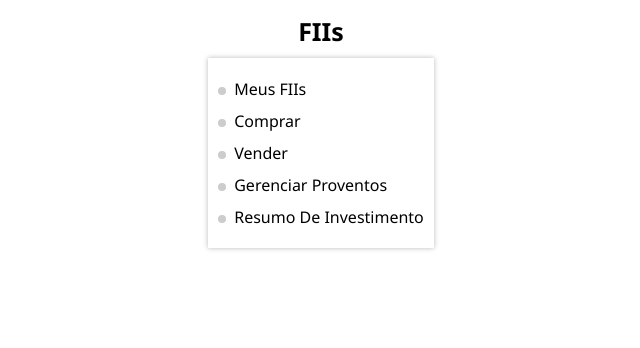
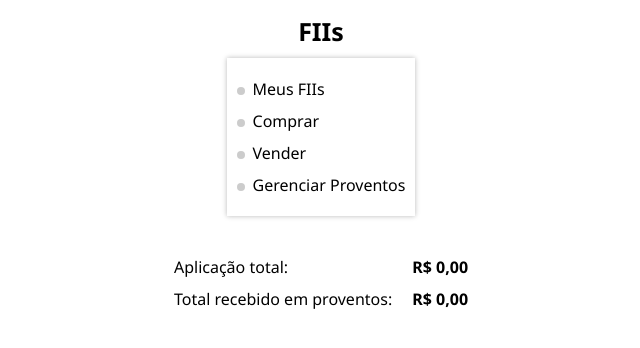
Before and after one commit to devguilhermecosta/sys-web-invest, a Django app: page /ativos/fiis/ in a window 1280 px wide. Shown: the part 46-394 px from the top of the page, without its empty margins (319-959 px from the left). Run offline with Django 4.2, Linux system fonts and the light colour scheme; the visitor is signed in with stand-in values (Sample User, id 1).

Commit message:
feat: created the fii summary

```diff
--- a/base_static/global/css/global.css
+++ b/base_static/global/css/global.css
@@ -546,6 +546,36 @@ textarea.C-login_input {
   align-items: center;
 }
 
+.C-fiis_summary {
+  margin: 30px 0;
+  display: flex;
+  flex-direction: column;
+  justify-items: center;
+  align-items: center;
+}
+
+.C-fiis_summary > div {
+  max-width: fit-content;
+  /* background-color: red; */
+}
+
+.C-fiis_summary_detail {
+  display: flex;
+  justify-content: space-between;
+  align-items: center;
+  column-gap: 20px;
+  margin: 10px 0;
+}
+
+.C-fiis_summary_detail span {
+  font-weight: 700;
+  white-space: nowrap;
+}
+
+.C-fiis_summary >div > p {
+  max-width: inherit;
+}
+
 #show-invest {
   display: none;
 }
--- a/product/templates/product/pages/fiis/fiis.html
+++ b/product/templates/product/pages/fiis/fiis.html
@@ -1,4 +1,5 @@
 {% extends 'global/pages/base.html' %}
+{% load money %}
 
 {% block title %}
   FIIs
@@ -20,8 +21,19 @@
     <li class="C-dashboard_list_li">
       <a class="C-dashboard_link" href="{% url 'product:fiis_manage_income' %}">Gerenciar proventos</a>
     </li>
-    <li class="C-dashboard_list_li">
-      <a class="C-dashboard_link" href="">Resumo de investimento</a>
-    </li>
   </ul>
+
+  <!-- summary -->
+  <section class="C-fiis_summary">
+    <div>
+      <div class="C-fiis_summary_detail" >
+        <p>Aplicação total:</p>
+        <span>{{ total_applied|real_brl }}</span>
+      </div>
+      <div class="C-fiis_summary_detail" >
+        <p>Total recebido em proventos:</p>
+        <span>{{ total_received_in_profits|real_brl }}</span>
+      </div>
+    </div>
+  </section>
 {% endblock content %}
```
